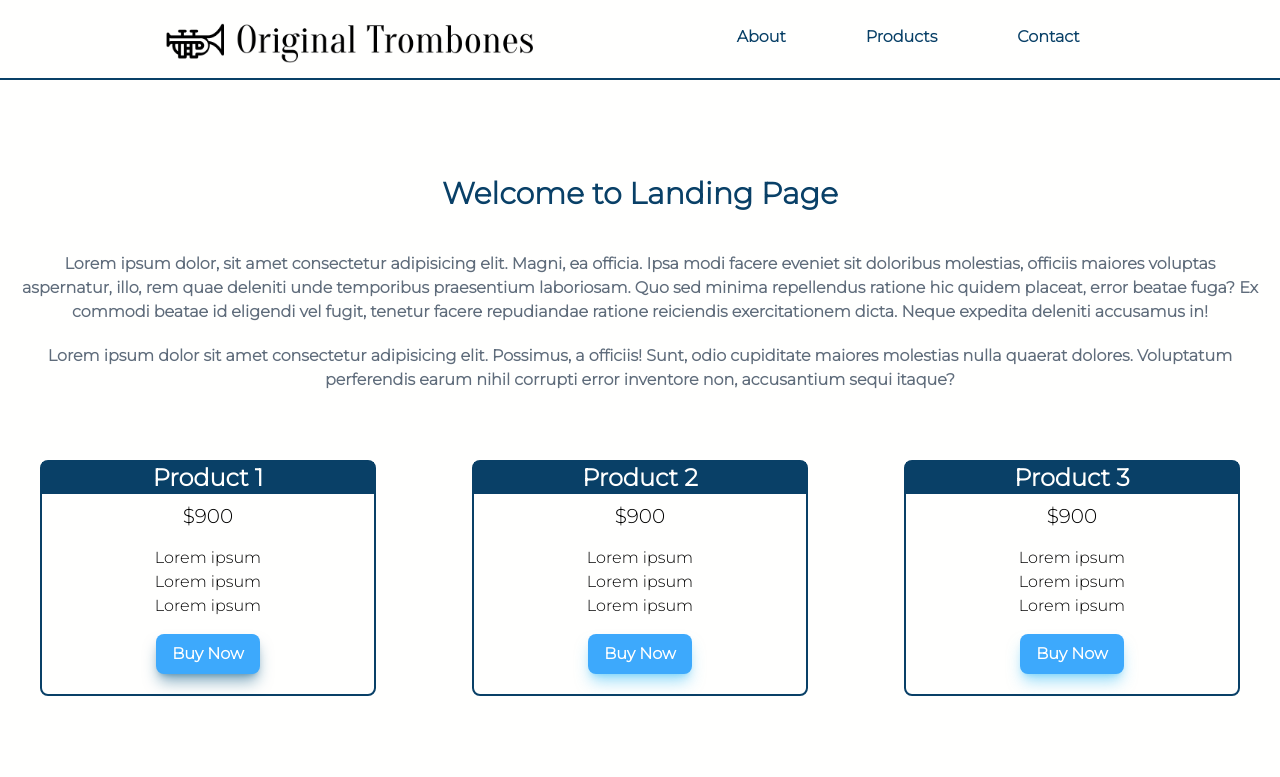
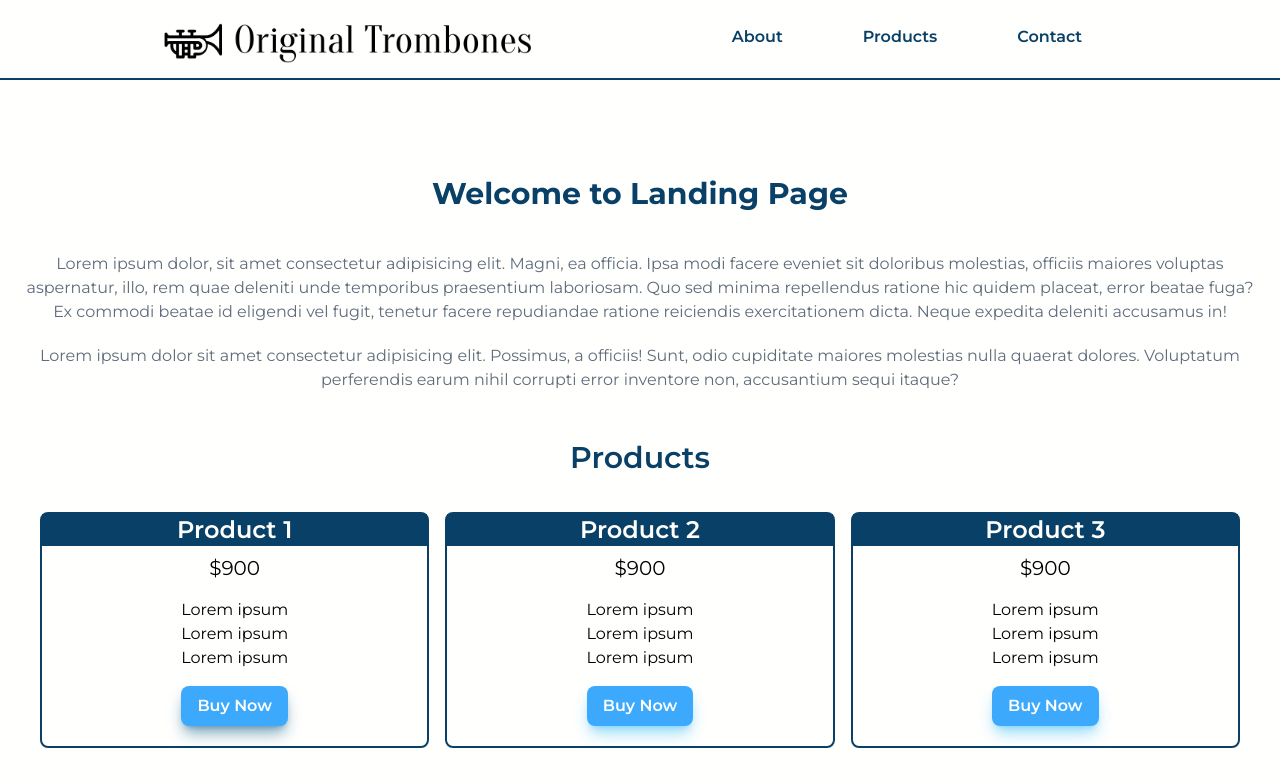
Before and after one commit to mundevux/Landing_Page, a website: page index.html in a window 1280 px wide. Shown: the top 777 px of the page. Drawn offline with Linux system fonts and the light colour scheme; grey boxes are pictures that could not be loaded.

Commit message:
Update index.html

```diff
--- a/index.html
+++ b/index.html
@@ -7,7 +7,7 @@
     <link rel="shortcut icon" href="./dist/img/favicon.png" type="image/x-icon">
     <link rel="preconnect" href="https://fonts.googleapis.com">
     <link rel="preconnect" href="https://fonts.gstatic.com" crossorigin>
-    <link href="https://fonts.googleapis.com/css2?family=Montserrat:wght@300&display=swap" rel="stylesheet">
+    <link href="https://fonts.googleapis.com/css2?family=Montserrat:wght@300;400;500;600;700;800&display=swap" rel="stylesheet">
     <link rel="stylesheet" href="./dist/output.css">
     <title>Landing Page</title>
     <script src="https://kit.fontawesome.com/4a52963d39.js" crossorigin="anonymous"></script>
@@ -15,18 +15,18 @@
 <body class="font-['Montserrat'] bg-[#fffffe]">
     <div class="relative container mx-auto flex justify-center bg-[#fffffe]">
         <header id="header" class="container mx-auto md:flex md:justify-evenly fixed top-0 pb-3 bg-[#fffffe] pt-2 md:pt-5 border-b-2 border-head-text">
-            <div class="flex justify-center">
-                <a href="#Home"><img id="header-img" src="./dist/img/product-landing-page-logo.png" alt="Logo" width="400"></a>
+            <div class="flex justify-center ">
+                <a href="#Home"><img id="header-img" src="./dist/img/product-landing-page-logo.png" alt="Logo" width="400" class="max-w-max "></a>
             </div>
              <div class="flex justify-center items-center mt-5 md:mt-0">
                 <nav id="nav-bar" class="flex justify-around md:flex md:justify-center pb-3 mx-6">
-                    <div class="px-10 text-head-text font-extrabold">
+                    <div class="px-10 text-head-text font-semibold">
                         <a class="nav-link" href="#About">About</a>
                     </div>
-                    <div class="px-10 text-head-text font-extrabold">
+                    <div class="px-10 text-head-text font-semibold">
                         <a class="nav-link" href="#Products">Products</a>
                     </div>
-                    <div class="px-10 text-head-text font-extrabold">
+                    <div class="px-10 text-head-text font-semibold">
                         <a class="nav-link" href="#Contact" >Contact</a>
                     </div>
                 </nav>
@@ -40,28 +40,29 @@
 
         <section id="About" class=" pb-12">
             <div class="px-5">
-                <h1 class="text-center text-3xl font-semibold pb-10 text-head-text">Welcome to Landing Page</h1>
-                <p class="text-paragraph font-semibold text-center pb-5">Lorem ipsum dolor, sit amet consectetur adipisicing elit. Magni, ea officia. Ipsa modi facere eveniet sit doloribus molestias, officiis maiores voluptas aspernatur, illo, rem quae deleniti unde temporibus praesentium laboriosam.
+                <h1 class="text-center text-3xl font-bold pb-10 text-head-text">Welcome to Landing Page</h1>
+                <p class="text-paragraph font-normal text-center pb-5">Lorem ipsum dolor, sit amet consectetur adipisicing elit. Magni, ea officia. Ipsa modi facere eveniet sit doloribus molestias, officiis maiores voluptas aspernatur, illo, rem quae deleniti unde temporibus praesentium laboriosam.
                 Quo sed minima repellendus ratione hic quidem placeat, error beatae fuga? Ex commodi beatae id eligendi vel fugit, tenetur facere repudiandae ratione reiciendis exercitationem dicta. Neque expedita deleniti accusamus in!</p>
-                <p class="text-paragraph font-semibold text-center">Lorem ipsum dolor sit amet consectetur adipisicing elit. Possimus, a officiis! Sunt, odio cupiditate maiores molestias nulla quaerat dolores. Voluptatum perferendis earum nihil corrupti error inventore non, accusantium sequi itaque?</p>
+                <p class="text-paragraph font-normal text-center">Lorem ipsum dolor sit amet consectetur adipisicing elit. Possimus, a officiis! Sunt, odio cupiditate maiores molestias nulla quaerat dolores. Voluptatum perferendis earum nihil corrupti error inventore non, accusantium sequi itaque?</p>
             </div>
         </section>
 
         <!--- Products Section -->
 
-        <section id="Products" class="container mx-auto mb-16 md:columns-3">
-            <div class=" px-10 ">
+        <section id="Products" class="container mx-auto mb-16 ">
+            <h1 class="text-center text-3xl font-semibold pb-4 text-head-text">Products</h1>
+            <div class=" px-10 md:columns-3">
                 <div class="py-5">
                     <div class="border-solid border-[#094067] border-2 flex flex-col items-center rounded-lg">
                         <h1 class="text-2xl font-semibold bg-[#094067] text-[#fffffe] w-full text-center">Product 1</h1>
                         <span class="py-2 text-xl">$900</span>
-                        <ul class="py-2">
+                        <ul class="py-2 text-base">
                             <li>Lorem ipsum</li>
                             <li>Lorem ipsum</li>
                             <li>Lorem ipsum</li>
                         </ul>
                         <div  class="pt-2 pb-5">
-                            <button class="bg-[#3da9fc] text-[#fffffe] font-bold py-2 px-4 rounded-lg shadow-lg shadow-sky-800/50">Buy Now</button>
+                            <button class="bg-[#3da9fc] text-[#fffffe] font-semibold py-2 px-4 rounded-lg shadow-lg shadow-sky-800/50">Buy Now</button>
                         </div>
                     </div>
                 </div>
@@ -69,13 +70,13 @@
                     <div class="border-solid border-[#094067] border-2 flex flex-col items-center rounded-lg">
                         <h1 class="text-2xl font-semibold bg-[#094067] text-[#fffffe] w-full text-center ">Product 2</h1>
                         <span class="py-2 text-xl">$900</span>
-                        <ul class="py-2">
+                        <ul class="py-2 text-base">
                             <li>Lorem ipsum</li>
                             <li>Lorem ipsum</li>
                             <li>Lorem ipsum</li>
                         </ul>
                         <div  class="pt-2 pb-5">
-                            <button class="bg-[#3da9fc] text-[#fffffe] font-bold py-2 px-4 rounded-lg shadow-lg shadow-sky-400/50">Buy Now</button>
+                            <button class="bg-[#3da9fc] text-[#fffffe] font-semibold py-2 px-4 rounded-lg shadow-lg shadow-sky-400/50">Buy Now</button>
                         </div>
                     </div>
                 </div>
@@ -83,13 +84,13 @@
                     <div class="border-solid border-[#094067] border-2 flex flex-col items-center rounded-lg">
                         <h1 class="text-2xl font-semibold bg-[#094067] text-[#fffffe] w-full text-center">Product 3</h1>
                         <span class="py-2 text-xl">$900</span>
-                        <ul class="py-2">
+                        <ul class="py-2 text-base">
                             <li>Lorem ipsum</li>
                             <li>Lorem ipsum</li>
                             <li>Lorem ipsum</li>
                         </ul>
                         <div  class="pt-2 pb-5">
-                            <button class="bg-[#3da9fc] text-[#fffffe] font-bold py-2 px-4 rounded-lg shadow-lg shadow-sky-400/50">Buy Now</button>
+                            <button class="bg-[#3da9fc] text-[#fffffe] font-semibold py-2 px-4 rounded-lg shadow-lg shadow-sky-400/50">Buy Now</button>
                         </div>
                     </div>
                 </div>
@@ -106,7 +107,7 @@
                 <div>
                     <div class="mt-8">
                         <h1 class="text-center text-3xl font-semibold pb-4 text-head-text">Contact us</h1>
-                        <p class="mx-6 pb-4 text-paragraph  font-semibold">Lorem ipsum dolor sit amet consectetur, adipisicing elit. Earum, ex eligendi. Quo perferendis aut id modi illum laboriosam obcaecati nesciunt vitae quod ad, laudantium repellendus voluptas blanditiis vel non dolore.</p>
+                        <p class="mx-6 pb-4 text-paragraph font-normal">Lorem ipsum dolor sit amet consectetur, adipisicing elit. Earum, ex eligendi. Quo perferendis aut id modi illum laboriosam obcaecati nesciunt vitae quod ad, laudantium repellendus voluptas blanditiis vel non dolore.</p>
                     </div>
                     <div>
                         <form action="https://www.freecodecamp.com/email-submit" id="form">
@@ -114,7 +115,7 @@
                                 <input type="email" name="email" id="email" placeholder="Enter your email" class="w-2/4 border-solid border-2 border-[#094067] shadow-lg shadow-slate-500/50 rounded-lg py-2 px-3 text-sm" required>
                             </div>
                             <div class="flex justify-center py-4 text-[#fffffe]">
-                                <input type="submit" id="submit" value="Get Started" class="bg-[#3da9fc] text-[#fffffe] font-bold py-2 px-4 rounded-lg shadow-lg shadow-sky-800/50">
+                                <input type="submit" id="submit" value="Get Started" class="bg-[#3da9fc] text-[#fffffe] font-semibold py-2 px-4 rounded-lg shadow-lg shadow-sky-400/50">
                             </div>
                         </form>
                     </div>
```
Also changed, not shown: dist/output.css.
